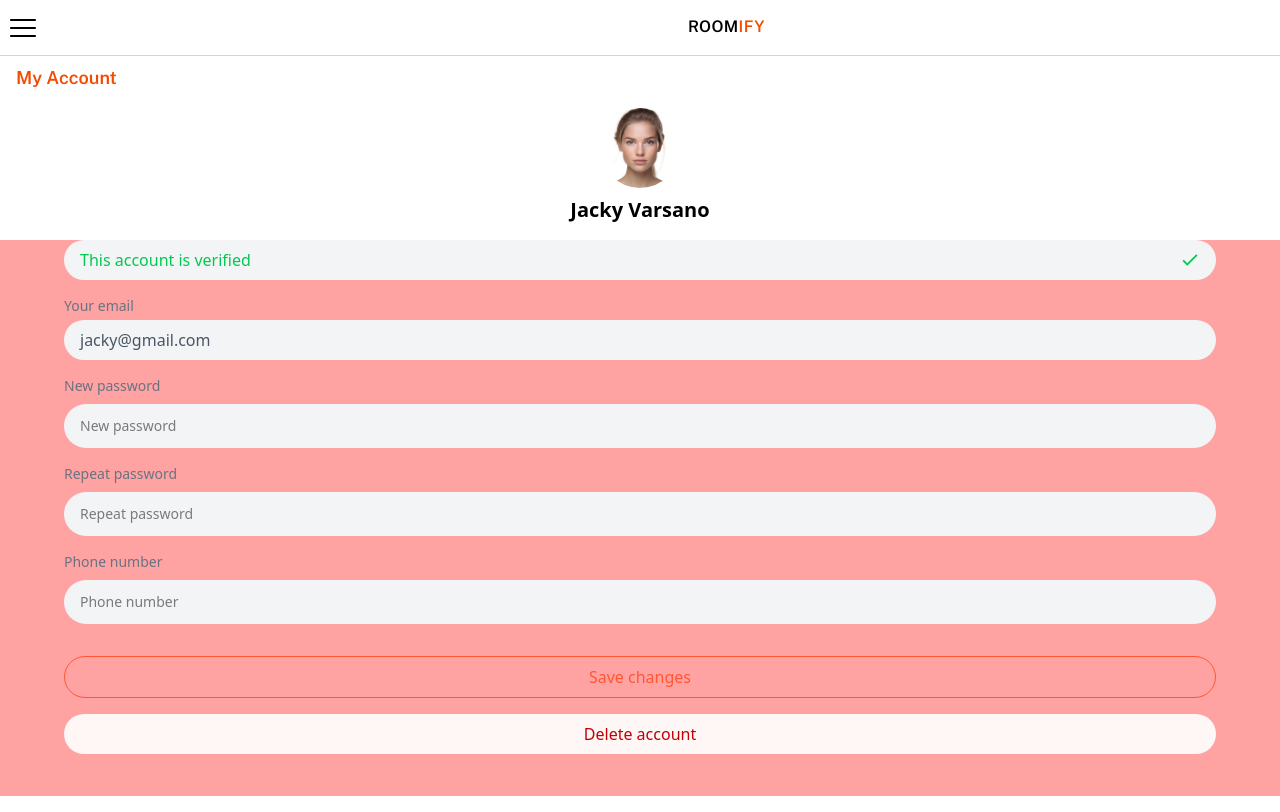
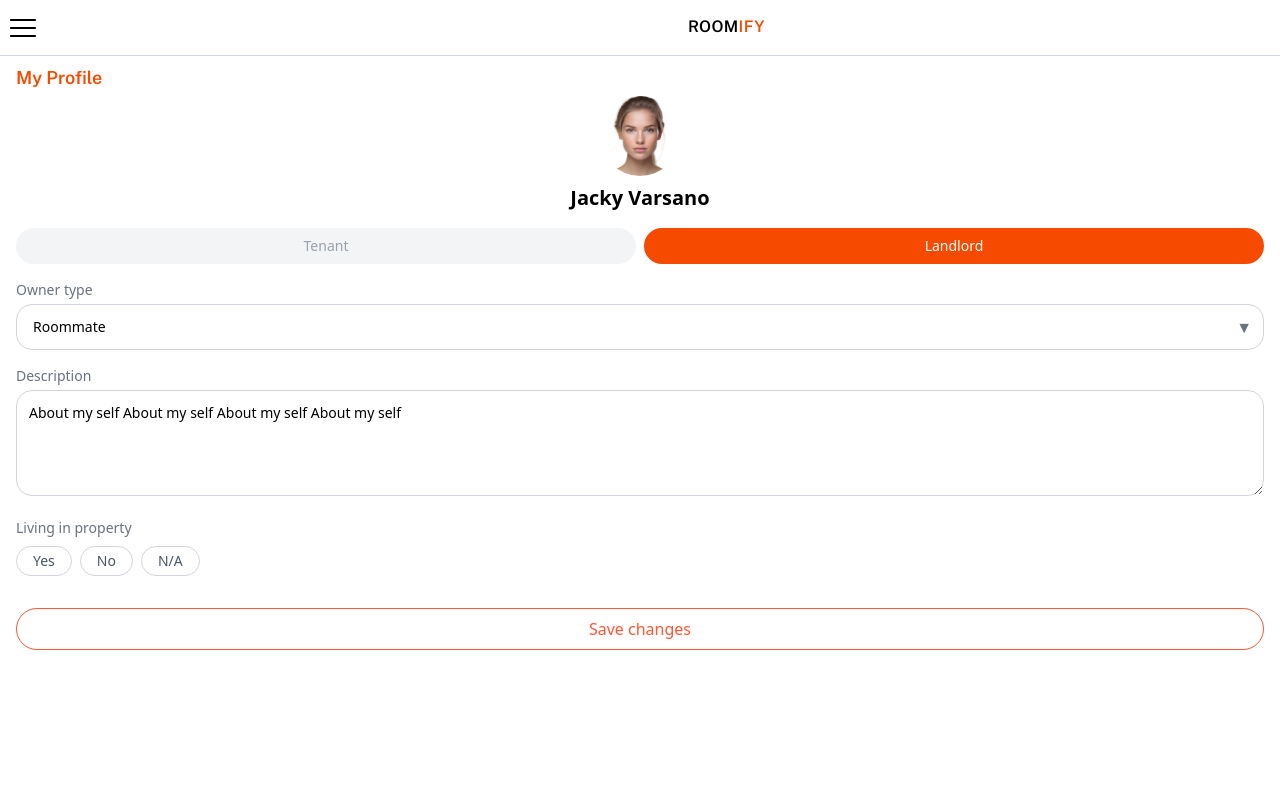
Before and after one commit to Lior-Lavon/Roomify-FE, a React (Vite) app: page /account in a window 1280 px wide. Built offline with nearby package versions, Linux system fonts and the light colour scheme.

Commit message:
fixing profile

```diff
--- a/src/App.jsx
+++ b/src/App.jsx
@@ -9,6 +9,7 @@ import {
   FavoritesView,
   ProfileView,
   MyAccount,
+  MyAccountV2,
 } from "./pages";
 import { useEffect, useState } from "react";
 import { getSecurityTokenFromLocalStorage } from "./utils/localStorage";
@@ -63,7 +64,7 @@ function App() {
 
           <Route path="/landing" element={<HomeView />} />
           <Route path="/profile" element={<ProfileView />} />
-          <Route path="/account" element={<MyAccount />} />
+          <Route path="/account" element={<MyAccountV2 />} />
           <Route path="/favorites" element={<FavoritesView />} />
           <Route path="/chats" element={<RenterChat />} />
           <Route path="/signin" element={<SignIn />} />
--- /dev/null
+++ b/src/pages/MyAccount/MyAccountV2.jsx
@@ -0,0 +1,309 @@
+import React, { useEffect, useRef, useState } from "react";
+import { Pencil, Check } from "lucide-react";
+import FemaleImage from "../../assets/female.jpg";
+import { InputField, RoomCardMini, TopBar } from "../../components";
+import usePreventPullToRefresh from "../../utils/hooks/usePreventPullToRefresh";
+
+const MyAccountV2 = () => {
+  const topRef = useRef(null);
+  const scrollRef = useRef(null);
+  const [height, setHeight] = useState(0);
+  const [profileType, setProfileType] = useState("Landlord");
+  const [showPasswordFields, setShowPasswordFields] = useState(false);
+
+  const handleProfileTypeChange = (type) => {
+    setProfileType(type);
+  };
+
+  useEffect(() => {
+    const updateHeight = () => {
+      if (topRef.current) {
+        const topBottom = topRef.current.getBoundingClientRect().bottom;
+        const bottomTop = window.innerHeight;
+        setHeight(bottomTop - topBottom - 20); // Calculate space between them
+      }
+    };
+
+    updateHeight();
+  }, []);
+
+  return (
+    <div className="w-full h-full">
+      <TopBar leftIcon="burger" />
+
+      <p className="pl-4 mt-2 mb-1 text-lg sans-bold text-orange-600">
+        My Profile
+      </p>
+
+      {/* Profile Picture and Name */}
+      <div className="flex flex-col items-center">
+        <img
+          src={FemaleImage}
+          alt="Profile"
+          className="w-20 h-20 object-cover rounded-full mb-2"
+        />
+        <h2 className="text-xl font-semibold">Jacky Varsano</h2>
+      </div>
+
+      <div className="w-full h-full">
+        <div className="m-4">
+          <div className="flex gap-2" ref={topRef}>
+            <button
+              className={`flex-1 py-2 rounded-full text-sm ${
+                profileType === "Tenant"
+                  ? "bg-orange-600 text-white font-medium"
+                  : "bg-gray-100 text-gray-400"
+              }`}
+              onClick={() => handleProfileTypeChange("Tenant")}
+            >
+              Tenant
+            </button>
+            <button
+              className={`flex-1 py-2 rounded-full text-sm ${
+                profileType === "Landlord"
+                  ? "bg-orange-600 text-white font-medium"
+                  : "bg-gray-100 text-gray-400"
+              }`}
+              onClick={() => handleProfileTypeChange("Landlord")}
+            >
+              Landlord
+            </button>
+          </div>
+          {profileType === "Landlord" ? (
+            <div
+              className="w-full flex flex-col gap-4 mt-4 overflow-y-auto overflow-hidden "
+              style={{ height: `${height}px` }}
+            >
+              {/* Owner Type */}
+              <SelectField
+                label="Owner type"
+                options={[
+                  "Roommate",
+                  "Private Owner",
+                  "Real Estate Agent",
+                  "N/A",
+                ]}
+              />
+
+              {/* Description */}
+              <div>
+                <label className="text-sm text-gray-500 block mb-1">
+                  Description
+                </label>
+                <textarea
+                  className="w-full rounded-2xl border border-gray-300 p-3 text-sm"
+                  rows={4}
+                  defaultValue="About my self About my self About my self About my self"
+                />
+              </div>
+
+              {/* Living in property */}
+              <YesNoToggle label="Living in property" />
+
+              <button className="w-full mt-4 border border-[#ff5733] text-[#ff5733] rounded-full py-2 ">
+                Save changes
+              </button>
+            </div>
+          ) : (
+            <div
+              className="w-full flex flex-col gap-4 mt-4 overflow-y-auto overflow-hidden"
+              style={{ height: `${height}px` }}
+            >
+              {/* Description */}
+              <div>
+                <label className="text-sm text-gray-500 block mb-1">
+                  Description
+                </label>
+                <textarea
+                  className="w-full rounded-2xl border border-gray-300 p-3 text-sm"
+                  rows={4}
+                  defaultValue="About my self About my self About my self About my self"
+                />
+              </div>
+
+              {/* Date of Birth */}
+              <InputField label="Date of birth" type="date" />
+
+              {/* Spoken Languages (Searchable Dropdown with Tags) */}
+              <SearchableMultiSelectField
+                label="Spoken languages"
+                options={[
+                  "English",
+                  "Dutch",
+                  "Arabic",
+                  "Spanish",
+                  "French",
+                  "German",
+                  "Italian",
+                ]}
+              />
+
+              {/* Living in Country */}
+              <SelectField
+                label="Country of residence"
+                options={["Netherlands", "Germany", "France", "Spain"]}
+              />
+
+              {/* Nationality */}
+              <SelectField
+                label="Nationality"
+                options={["Arab", "Dutch", "French", "Other"]}
+              />
+
+              {/* Status */}
+              <SelectField
+                label="Student"
+                options={[
+                  "Student",
+                  "Working Student",
+                  "Working",
+                  "Looking for a job",
+                ]}
+              />
+
+              {/* Education level */}
+              <SelectField
+                label="Status"
+                options={["College", "Bachelor", "Master", "...."]}
+              />
+
+              {/* Has a Pet */}
+              <YesNoToggle label="Pet" />
+
+              {/* Smoking Inside */}
+              <YesNoToggle label="Smoking" />
+
+              <button className="w-full mt-6 border border-[#ff5733] text-[#ff5733] rounded-full py-2 ">
+                Save changes
+              </button>
+            </div>
+          )}
+        </div>
+      </div>
+    </div>
+  );
+};
+
+export default MyAccountV2;
+
+function SelectField({ label, options = [], value, onChange }) {
+  return (
+    <div className="relative">
+      <label className="text-sm text-gray-500 block mb-1">{label}</label>
+      <select
+        className="w-full appearance-none px-4 py-3 text-sm rounded-2xl border border-gray-300 focus:outline-none pr-10"
+        value={value}
+        onChange={onChange}
+      >
+        {options.map((opt) => (
+          <option key={opt} value={opt}>
+            {opt}
+          </option>
+        ))}
+      </select>
+
+      {/* Custom arrow */}
+      <div className="pointer-events-none absolute right-3 top-1/2 text-gray-500">
+        ▼
+      </div>
+    </div>
+  );
+}
+
+function SearchableMultiSelectField({ label, options = [] }) {
+  const [searchTerm, setSearchTerm] = useState("");
+  const [selectedItems, setSelectedItems] = useState([]);
+  const [isDropdownVisible, setIsDropdownVisible] = useState(false);
+
+  const handleSelect = (option) => {
+    if (!selectedItems.includes(option)) {
+      setSelectedItems([...selectedItems, option]);
+    }
+    setSearchTerm(""); // Clear search term after selection
+    setIsDropdownVisible(false); // Hide dropdown after selection
+  };
+
+  const handleRemove = (option) => {
+    setSelectedItems(selectedItems.filter((item) => item !== option));
+  };
+
+  const filteredOptions = options.filter((option) =>
+    option.toLowerCase().includes(searchTerm.toLowerCase())
+  );
+
+  return (
+    <div>
+      <label className="text-sm text-gray-500 block mb-1">{label}</label>
+      <input
+        type="text"
+        placeholder="Search..."
+        value={searchTerm}
+        onChange={(e) => {
+          setSearchTerm(e.target.value);
+          setIsDropdownVisible(true); // Show dropdown when typing
+        }}
+        onFocus={() => setIsDropdownVisible(true)} // Show dropdown on focus
+        className="w-full px-4 py-3 text-sm rounded-lg border border-gray-300 focus:outline-none "
+      />
+      {isDropdownVisible && (
+        <div className="mt-2 border border-gray-300 rounded-lg shadow-lg bg-white">
+          {filteredOptions.map((option) => (
+            <div
+              key={option}
+              onClick={() => handleSelect(option)}
+              className="cursor-pointer hover:bg-gray-100 p-2 rounded"
+            >
+              {option}
+            </div>
+          ))}
+        </div>
+      )}
+      <div className="mt-2 flex flex-wrap gap-2">
+        {selectedItems.map((item) => (
+          <div
+            key={item}
+            className="flex items-center text-[0.6rem] bg-white text-red-500 px-2 py-1 rounded-full border border-red-500"
+          >
+            {item}
+            <span
+              onClick={() => handleRemove(item)}
+              className="ml-2 cursor-pointer"
+            >
+              &times;
+            </span>
+          </div>
+        ))}
+      </div>
+    </div>
+  );
+}
+
+function YesNoToggle({ label, value, onChange }) {
+  const [selected, setSelected] = useState(null);
+
+  const handleClick = (choice) => {
+    setSelected(choice);
+    onChange && onChange(choice);
+  };
+
+  return (
+    <div>
+      <label className="text-sm text-gray-500 block mb-2">{label}</label>
+      <div className="flex gap-2">
+        {["Yes", "No", "N/A"].map((option) => (
+          <button
+            key={option}
+            onClick={() => handleClick(option)}
+            className={`px-4 py-1 rounded-full border text-sm ${
+              selected === option
+                ? "bg-red-100 text-red-500 border-red-400"
+                : "border-gray-300 text-gray-600"
+            }`}
+          >
+            {option}
+          </button>
+        ))}
+      </div>
+    </div>
+  );
+}
--- a/src/pages/index.jsx
+++ b/src/pages/index.jsx
@@ -7,6 +7,7 @@ import RenterChat from "./RenterChat/RenterChat";
 import FavoritesView from "./Favorites/FavoritesView";
 import ProfileView from "./Profile/ProfileView";
 import MyAccount from "./MyAccount/MyAccount";
+import MyAccountV2 from "./MyAccount/MyAccountV2";
 
 export {
   HomeView,
@@ -18,4 +19,5 @@ export {
   FavoritesView,
   ProfileView,
   MyAccount,
+  MyAccountV2,
 };
```
